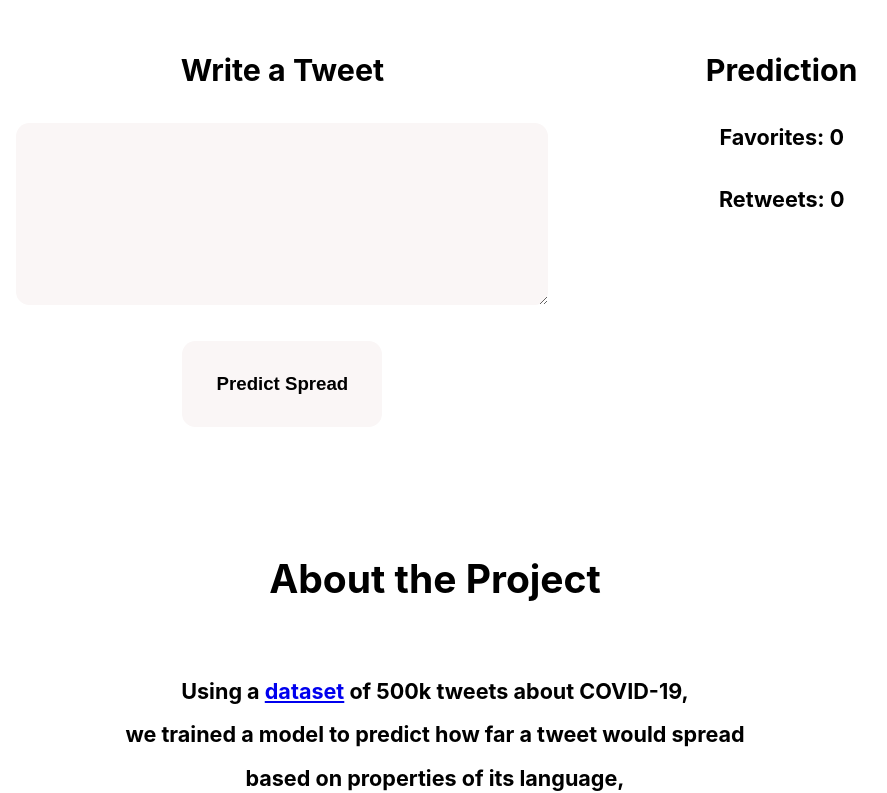
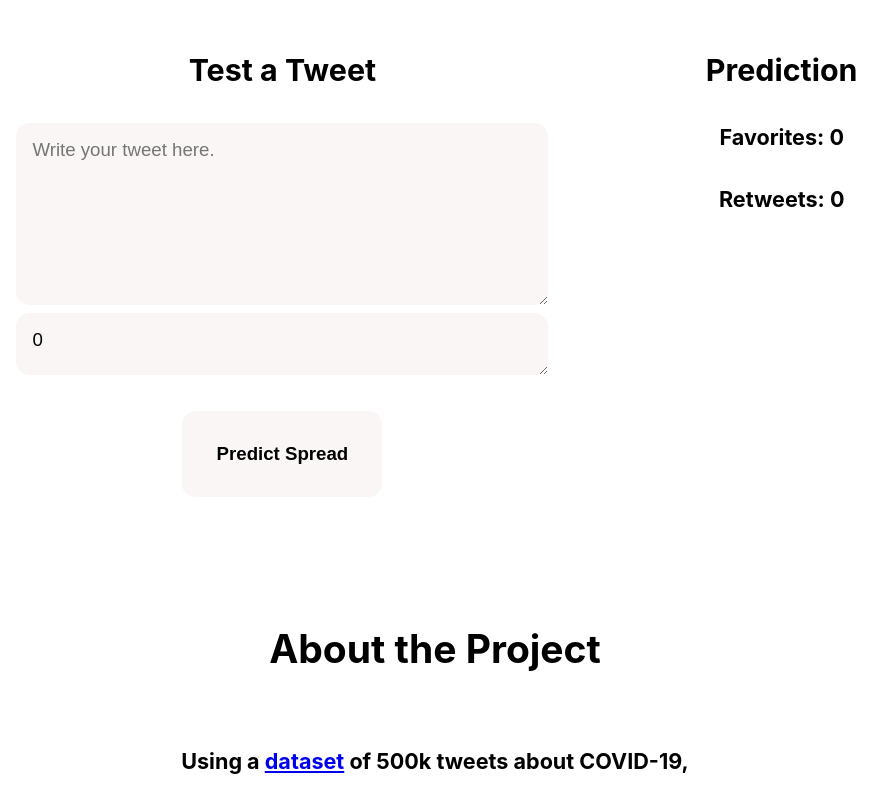
Before and after one commit to roaga/ViralCast, a React (Create React App) app in the folder react-app/: page / in a window 1280 px wide. Shown: the part 1060-1853 px from the top of the page, without its empty margins (205-1092 px from the left). Built offline with nearby package versions, Linux system fonts and the light colour scheme.

Commit message:
Add follower count

```diff
--- a/react-app/src/App.js
+++ b/react-app/src/App.js
@@ -7,6 +7,7 @@ import React, {useState, useEffect, useRef} from 'react';
 
 function App() {
     const [tweet, setTweet] = useState("");
+    const [followers, setFollowers] = useState(0);
     const [favorites, setFavorites] = useState(0);
     const [retweets, setRetweets] = useState(0);
     const myRef = useRef(null);
@@ -47,8 +48,9 @@ function App() {
 
                     <div style={{display: "flex", flexDirection: "row", justifyContent: "space-evenly", margin: 64}}>
                         <form onSubmit={(e) => handleTweet(e)} style={{display: "flex", flexDirection: "column", justifyContent: "center", alignItems: "center"}}>
-                            <h3>Write a Tweet</h3>
-                            <textarea value={tweet} onChange={event => setTweet(event.target.value)} maxLength={280}/>
+                            <h3>Test a Tweet</h3>
+                            <textarea value={tweet} onChange={event => setTweet(event.target.value)} maxLength={280} placeholder="Write your tweet here."/>
+                            <textarea type="number" value={followers} onChange={event => setFollowers(event.target.value.replace(/\D/g,''))} style={{height: 30}} maxLength={10} placeholder="How many followers do you have?"/>
                             <input type="submit" value={"Predict Spread"}/>
                         </form>
 
@@ -64,7 +66,7 @@ function App() {
                 <h5 style={{lineHeight: 2}}>
                     Using a <a href="https://www.kaggle.com/smid80/coronavirus-covid19-tweets-late-april" target="_blank">dataset</a> of 500k tweets about COVID-19,
                     <br/>
-                    we trained a model to predict how far a tweet would spread<br/>based on properties of its language,<br/>including sentiment and entity analysis.
+                    we trained a model to predict how far a tweet would spread<br/>based on properties of its language,<br/>including sentiment, emotion, and entity analysis.
                 </h5>
                 <h5 style={{lineHeight: 2}}>
                     We used the IBM Cloud API for text analysis
```
